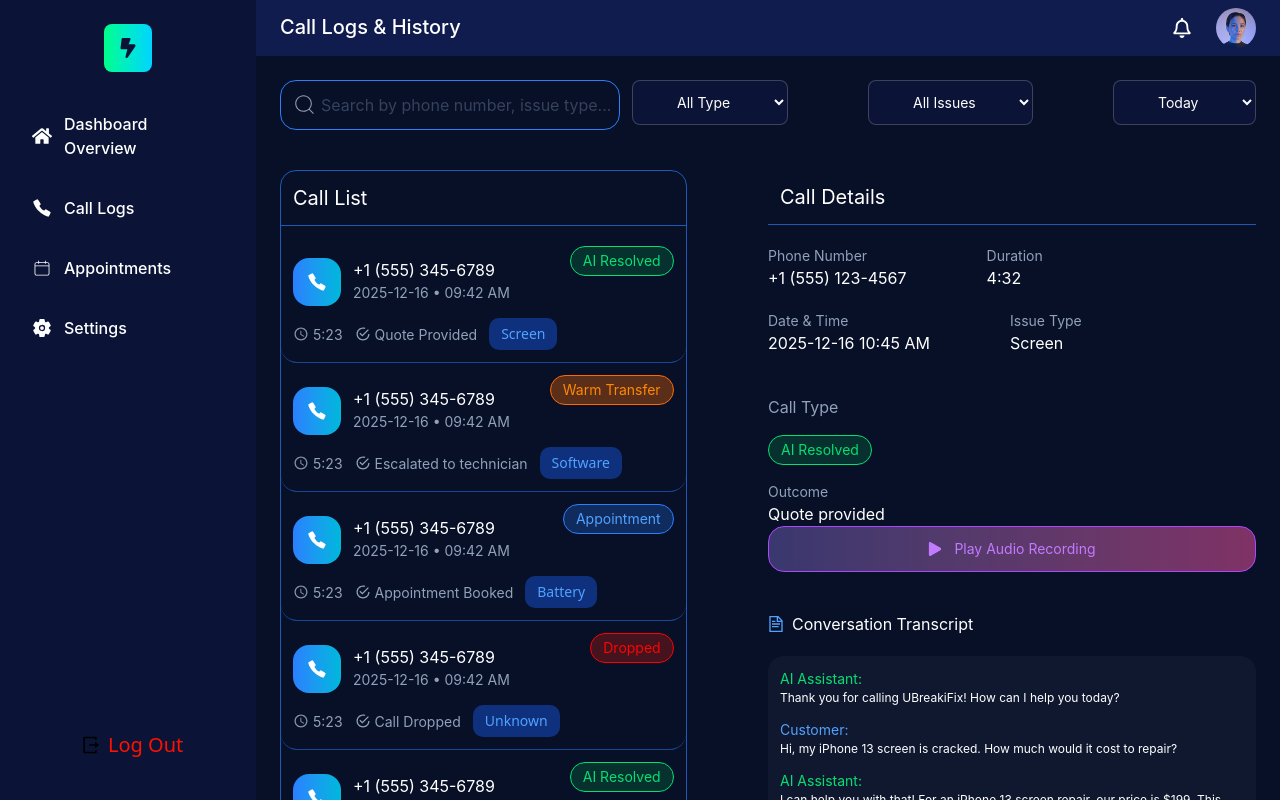
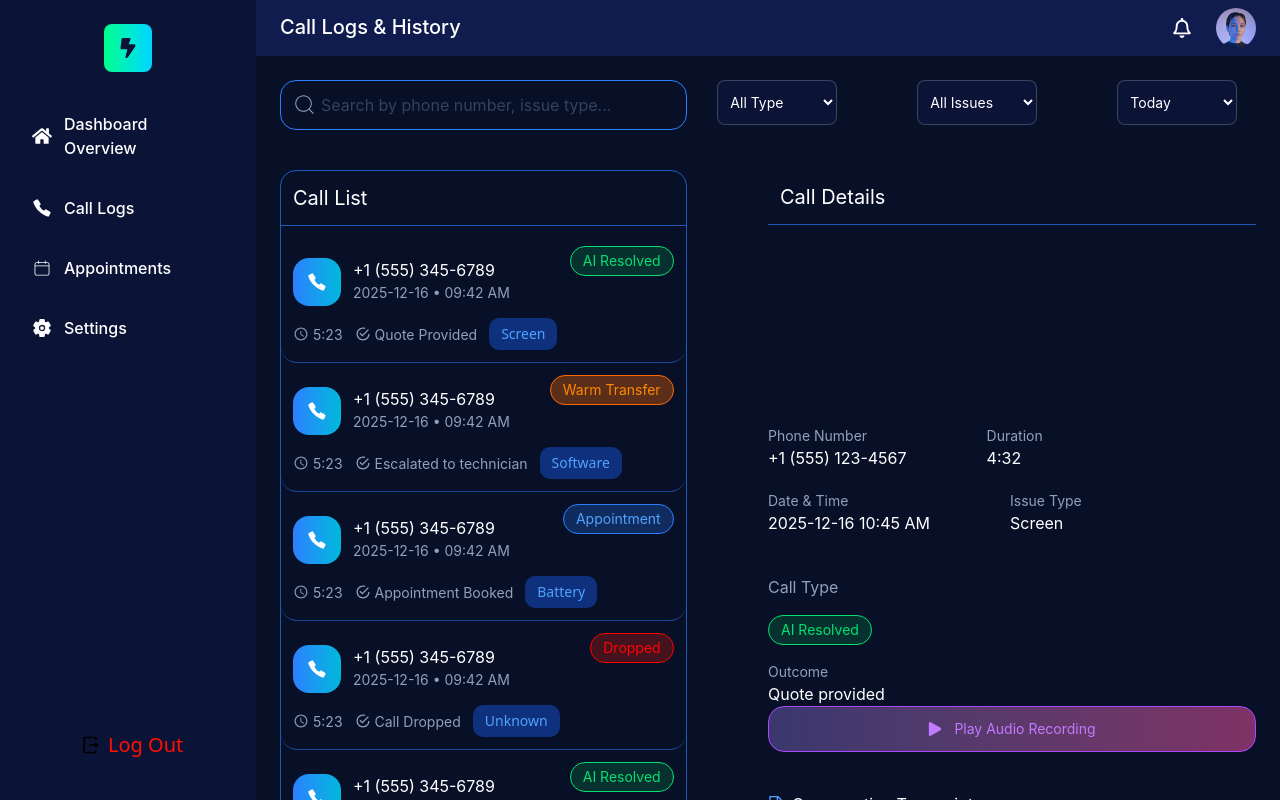
Before and after one commit to Mehedi43g/Job2.0, a React (Vite) app: page /calllogs in a window 1280 px wide. Built offline with nearby package versions, Linux system fonts and the light colour scheme.

Commit message:
call page is ready with responsvie

```diff
--- a/src/Components/CallList.jsx
+++ b/src/Components/CallList.jsx
@@ -8,8 +8,8 @@ const CallList = () => {
 
 
     return (
-        <div className="flex justify-between">
-            <div className="w-5/12">
+        <div className="flex flex-col gap-2   lg:flex lg:flex-row justify-between">
+            <div className="w-full lg:w-5/12">
                 <div className="  border border-[#2b80ffa8]  rounded-2xl">
                     <h3 className=' border-b border-[#2b80ffa8] text-[#FFFFFF] font-inter text-[20px] p-3'>Call List</h3>
                     <div className="py-2">
@@ -228,9 +228,10 @@ const CallList = () => {
                     </div>
                 </div>
             </div>
-            <div className="w-6/12">
+
+            <div className="w-full lg:w-6/12">
                 <h3 className=' border-b border-[#2b80ffa8] text-[#FFFFFF] font-inter text-[20px] p-3'>Call Details</h3>
-                <div className="pt-5 flex gap-20">
+                <div className="pt-10 lg:pt-50 flex gap-20">
                     <div className="">
                         <p className='text-[#90A1B9] text-[14px] font-inter '>Phone Number</p>
                         <p className='text-[#FFFFFF] text-[16px] font-inter'>+1 (555) 123-4567</p>
@@ -261,7 +262,7 @@ const CallList = () => {
                     <p className='text-[#90A1B9] text-[14px] font-inter '>Outcome</p>
                     <p className='text-[#FFFFFF] text-[16px] font-inter'>Quote provided</p>
                 </div>
-                <div className="border border-[#AD46FF] cursor-pointer rounded-2xl bg-[#00c9502d] text-[#C27AFF] bg-linear-to-r from-[#ac46ff4f] to-[#f6339b81] flex justify-center">
+                <div className=" border border-[#AD46FF] cursor-pointer rounded-2xl bg-[#00c9502d] text-[#C27AFF] bg-linear-to-r from-[#ac46ff4f] to-[#f6339b81] flex justify-center">
                     <p className="px-3 py-3 font-inter text-sm flex items-center gap-3">
                         <FaPlay />Play Audio Recording
                     </p>
@@ -273,7 +274,7 @@ const CallList = () => {
                     </div>
                 </div>
                 <div className="pt-5">
-                    <div className="  p-3 rounded-2xl bg-[#1d293d62]">
+                    <div className=" p-2 md:p-3 rounded-2xl bg-[#1d293d62]">
                         <div className="">
                             <h4 className='font-inter text-[#05DF72] text-[14px] '>AI Assistant:</h4>
                             <p className='font-inter text-[#FFFFFF] text-[12px]'>Thank you for calling UBreakiFix! How can I help you today?</p>
--- a/src/pages/CallLogs.jsx
+++ b/src/pages/CallLogs.jsx
@@ -5,21 +5,22 @@ import CallList from '../Components/CallList'
 const CallLogs = () => {
   return (
     <section>
-      <div className="flex  gap-3 justify-between">
-        <div className="w-5/12">
+      <div className="flex flex-col gap-3  md:flex md:flex-row md:gap-3 justify-between">
+        <div className="md:w-5/12">
           <div className="relative">
             <form action="">
-          <input className=' rounded-2xl outline-none font-inter border border-[#2B7FFF] py-3 text-[#62748E] w-full pl-10' type="text" placeholder='Search by phone number, issue type...' />
+              <input className=' rounded-2xl outline-none font-inter border border-[#2B7FFF] py-3
+           text-[#62748E] w-full pl-10' type="text" placeholder='Search by phone number, issue type...' />
             </form>
             <div className=" absolute top-3 left-3">
-          <CiSearch className='text-[25px] text-[#90A1B9]'/>
+              <CiSearch className='text-[25px] text-[#90A1B9]' />
             </div>
           </div>
         </div>
-      <div className="w-6-12 mx-auto ">
-        <div className="flex gap-20  ">
+        <div className="w-6-12 md:mx-auto ">
+          <div className="lg:flex md:flex-row md:gap-20 flex flex-col gap-4 ">
             <div className="">
-          <select className="text-white text-sm font-inter bg-[#0b1437]  px-10 py-3  rounded-lg  border border-white/20 focus:outline-none  focus:ring-1 focus:ring-white/30">
+              <select className="text-white text-sm font-inter bg-[#0b1437] w-full  md:w-30 px-2 py-3  rounded-lg  border border-white/20 focus:outline-none  focus:ring-1 focus:ring-white/30">
                 <option className='bg-[#0b1437] text-white' value="All Type">All Type</option>
                 <option className='bg-[#0b1437] text-white' value="Sat">Sat</option>
                 <option className='bg-[#0b1437] text-white' value="Sun">Sun</option>
@@ -30,7 +31,7 @@ const CallLogs = () => {
               </select>
             </div>
             <div className="">
-          <select className="text-white text-sm font-inter bg-[#0b1437]  px-10 py-3 rounded-lg  border border-white/20 focus:outline-none  focus:ring-1 focus:ring-white/30">
+              <select className="text-white text-sm font-inter bg-[#0b1437] w-full md:w-30 px-2 py-3 rounded-lg  border border-white/20 focus:outline-none  focus:ring-1 focus:ring-white/30">
                 <option className='bg-[#0b1437] text-white' value="All Issues">All Issues</option>
                 <option className='bg-[#0b1437] text-white' value="Sat">Sat</option>
                 <option className='bg-[#0b1437] text-white' value="Sun">Sun</option>
@@ -41,7 +42,7 @@ const CallLogs = () => {
               </select>
             </div>
             <div className="">
-          <select className="text-white text-sm font-inter bg-[#0b1437]  px-10 py-3  rounded-lg  border border-white/20 focus:outline-none  focus:ring-1 focus:ring-white/30">
+              <select className="text-white text-sm font-inter bg-[#0b1437]  w-full md:w-30 px-2 py-3  rounded-lg  border border-white/20 focus:outline-none  focus:ring-1 focus:ring-white/30">
                 <option className='bg-[#0b1437] text-white' value="Today">Today</option>
                 <option className='bg-[#0b1437] text-white' value="Sat">Sat</option>
                 <option className='bg-[#0b1437] text-white' value="Sun">Sun</option>
@@ -56,7 +57,7 @@ const CallLogs = () => {
 
       </div>
       <div className="pt-10">
-        <CallList/>
+        <CallList />
       </div>
     </section>
   )
```
Lines whose indentation alone changed are shown as unchanged.
